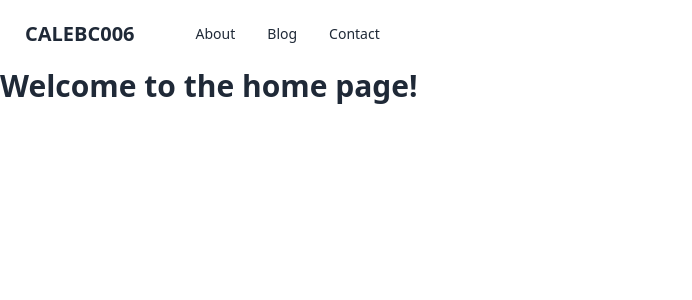
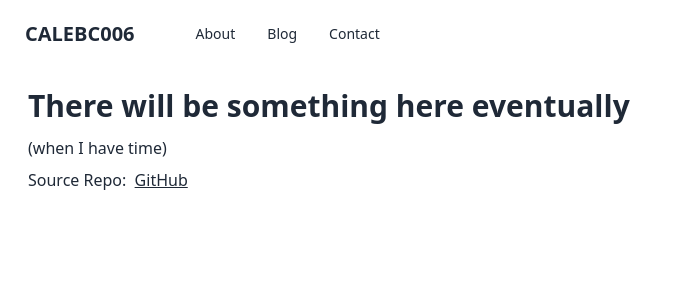
Before and after one commit to calebc2006/calebc.cc, a Next.js app: page / in a window 1280 px wide. Shown: the top 300 px of the page, without its empty margins (0-692 px from the left). Built offline with nearby package versions, Linux system fonts and the light colour scheme.

Commit message:
made layout

```diff
--- /dev/null
+++ b/components/Footer.jsx
@@ -0,0 +1,12 @@
+import React from "react";
+import Link from "next/link";
+// import styles from "../styles/nav.module.css";
+
+const Footer = () => {
+  return (
+    <div className="footer">
+
+    </div>
+  );
+};
+export default Footer;
--- a/components/Layout.jsx
+++ b/components/Layout.jsx
@@ -1,6 +1,7 @@
 import React from "react";
 import Navbar from "./Navbar";
 import Head from "next/head";
+import Footer from "./Footer";
 
 const Layout = ({ children }) => {
     return (
@@ -10,7 +11,10 @@ const Layout = ({ children }) => {
             </Head>
 
             <Navbar />
+
             {children}
+
+            <Footer />
         </>
     );
 };
--- a/pages/about.jsx
+++ b/pages/about.jsx
@@ -1,5 +1,11 @@
 import React from "react";
+
 const AboutPage = () => {
-  return <div>About Page</div>;
+    return (
+        <div className="mx-7 my-5">
+            About Page
+        </div>
+    );
 };
+
 export default AboutPage;
--- a/pages/blog.jsx
+++ b/pages/blog.jsx
@@ -1,6 +1,11 @@
 import React from "react";
 
 const BlogPage = () => {
-  return <div>Blog Page</div>;
+    return (
+        <div className="mx-7 my-5">
+            Blog Page
+        </div>
+    );
 };
+
 export default BlogPage;
--- a/pages/contact.jsx
+++ b/pages/contact.jsx
@@ -1,6 +1,11 @@
 import React from "react";
 
 const ContactPage = () => {
-  return <div>Contact Page</div>;
+    return (
+        <div className="mx-7 my-5">
+            Contact Page
+        </div>
+    );
 };
+
 export default ContactPage;
--- a/pages/index.jsx
+++ b/pages/index.jsx
@@ -1,17 +1,20 @@
 import Head from "next/head";
 import Image from "next/image";
 import Navbar from "@/components/Navbar";
+import TempScreen from "./temp";
 
-export default function Home() {
+export default function Index() {
     return (
         <>
             <Head>
                 <title>Home | calebc006</title>
             </Head>
 
-            <div>
+            {/* <div>
                 <h1 className="text-3xl font-bold">Welcome to the home page!</h1>
-            </div>
+            </div> */}
+
+            <TempScreen ></TempScreen>
         </>
     );
 }
--- a/pages/temp.jsx
+++ b/pages/temp.jsx
@@ -1,8 +1,8 @@
 export default function TempScreen() {
     return (
-        <>
-            <h1>There will be something here eventually</h1>
-            <p>(when I have time)</p>
+        <div className="mx-7 my-5">
+            <h1 className="text-3xl font-bold my-3">There will be something here eventually</h1>
+            <p className="mb-2">(when I have time)</p>
 
             <div>
                 Source Repo: &nbsp;
@@ -10,10 +10,11 @@ export default function TempScreen() {
                     href="https://www.github.com/calebc2006/calebc.cc"
                     target="_blank"
                     rel="noopener noreferrer"
+                    className="underline"
                 >
                     GitHub
                 </a>
             </div>
-        </>
+        </div>
     );
 }
```
